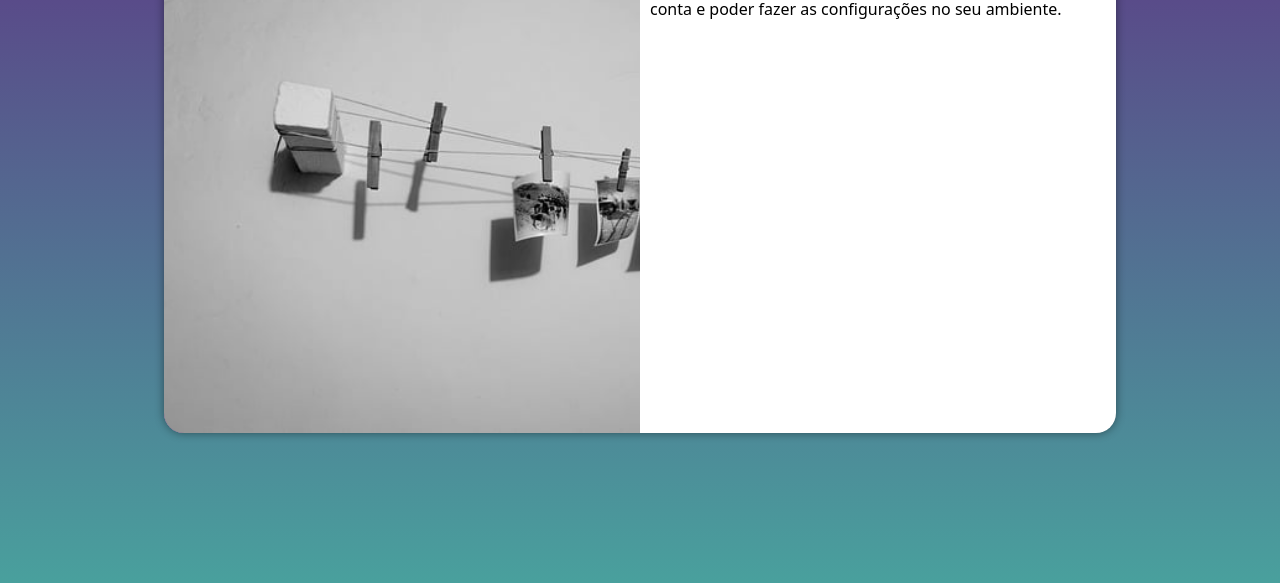
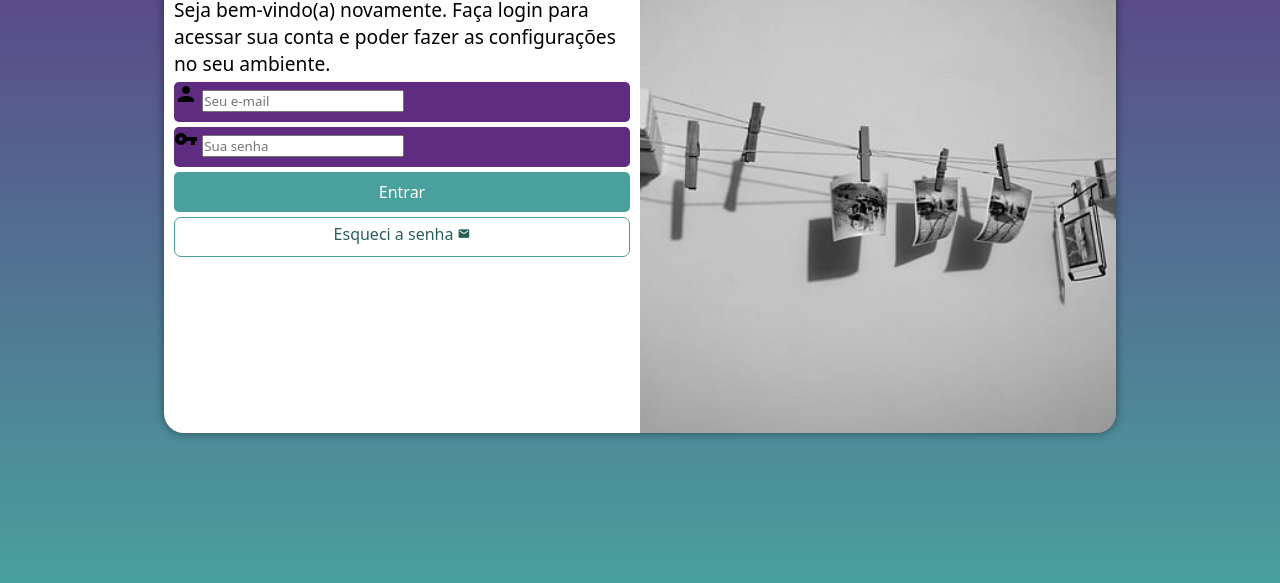
Before and after one commit to nalruf/projeto-login, a plain HTML site: page index.html in a window 1280 px wide. Shown: the part 217-800 px from the top of the page. Drawn offline with Linux system fonts and the light colour scheme.

Commit message:
Atualizando projeto

```diff
--- a/estilos/media-querie.css
+++ b/estilos/media-querie.css
@@ -31,13 +31,21 @@
     }
 
     section#login > div#imagem {
-        float: left;
+        float: right;
         width: 50%;
         height: 100%;
     }
 
     section#login > div#formulario {
-        float: right;
+        float: left;
         width: 50%;
     }
+
+    div#formulario > h1 {
+        font-size: 2em;
+    }
+
+    div#formulario > p {
+        font-size: 1.2em;
+    }
 }
--- a/estilos/style.css
+++ b/estilos/style.css
@@ -46,7 +46,7 @@ section#login > div#imagem {
     display: block;
     background: #5f2c82 url(../imagens/foto.jpg) no-repeat;
     background-size: cover;
-    background-position: left bottom;
+    background-position: center;
     height: 200px;
 }
 
@@ -55,3 +55,64 @@ section#login > div#formulario {
     padding: 10px;
 
 }
+
+div#formulario > h1 {
+    text-align: center;
+    margin-bottom: 10px;
+}
+
+div#formulario > p {
+    font-size: 0.8em;
+}
+
+form > div.campo {
+    background-color: #5f2c82;
+    display: block;
+    width: 100%;
+    height: 40px;
+    border-radius: 5px;
+    margin: 5px 0px;
+}
+
+div.campo > label {
+    display: none;
+}
+form > input[type=submit] {
+    display: block;
+    font-size: 1em;
+    width: 100%;
+    height: 40px;
+    background-color: #49a09d;
+    color: white;
+    border: none;
+    border-radius: 5px;
+    cursor: pointer;
+}
+
+form > input[type=submit]:hover {
+    background-color: #2a5e5c;
+}
+
+form > a.botao {
+    display: block;
+    text-align: center;
+    font-size: 1em;
+    width: 100%;
+    height: 40px;
+    padding-top: 5px;
+    margin-top: 5px;
+    background-color: white;
+    color: #2a5e5c;
+    border: 1px solid #49a09d;
+    border-radius: 7px;
+    text-decoration: none;
+
+}
+
+form > a.botao:hover {
+    background-color: #7cece8;
+}
+
+form > a.botao > i {
+    font-size: 0.8em;
+}
--- a/index.html
+++ b/index.html
@@ -1,13 +1,16 @@
 <!DOCTYPE html>
 <html lang="pt-br">
+
 <head>
     <meta charset="UTF-8">
     <meta http-equiv="X-UA-Compatible" content="IE=edge">
     <meta name="viewport" content="width=device-width, initial-scale=1.0">
     <title>Login</title>
+    <link href="https://fonts.googleapis.com/icon?family=Material+Icons" rel="stylesheet">
     <link rel="stylesheet" href="estilos/style.css">
     <link rel="stylesheet" href="estilos/media-querie.css">
 </head>
+
 <body>
     <main>
         <section id="login">
@@ -16,8 +19,25 @@
             </div>
             <div id="formulario">
                 <h1>Login</h1>
-                <p>Seja bem-vindo(a) novamente. Faça login para acessar sua conta e poder fazer as configurações no seu ambiente.</p>
-                <form action="login.php" method="post"></form>
+                <p>Seja bem-vindo(a) novamente. Faça login para acessar sua conta e poder fazer as configurações no seu
+                    ambiente.</p>
+                <form action="login.php" method="post" autocomplete="on">
+                    <div class="campo">
+                        <i class="material-icons">person</i>
+                        <input type="email" name="login" id="ilogin" placeholder="Seu e-mail" autocomplete="email" required maxlength="30">
+                        <label for="ilogin">Login</label>
+                    </div>
+                    <div class="campo">
+                        <i class="material-icons">vpn_key</i>
+                        <input type="password" name="senha" id="isenha" placeholder="Sua senha"
+                            autocomplete="current-password" required minlength="8" maxlength="20">
+                        <label for="isenha">Senha</label>
+                    </div>
+                    <input type="submit" value="Entrar">
+                    <a href="esqueci.html" class="botao">
+                        Esqueci a senha <i class="material-icons">mail</i>
+                    </a>
+                </form>
 
             </div>
 
@@ -25,4 +45,5 @@
     </main>
 
 </body>
+
 </html>
```
